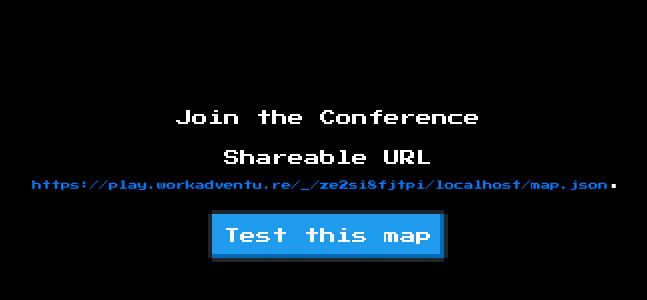
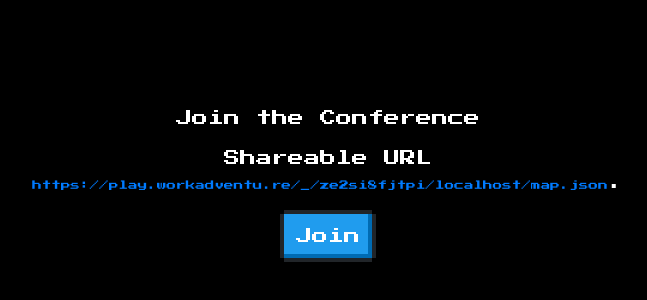
Before and after one commit to jt2tight/bingewave-map-challenge, a website: page index.html in a window 1280 px wide. Shown: the part 98-398 px from the top of the page, without its empty margins (312-959 px from the left). Drawn offline with nearby package versions, Linux system fonts and the light colour scheme.

Commit message:
Update index.html

```diff
--- a/index.html
+++ b/index.html
@@ -40,7 +40,7 @@
             <div class="nes-container with-title is-centered" style="margin-top: 1rem;">
                 <p class="title" style="background: none; color: white;">Join the Conference</p>
                 <p>Shareable URL <a id="mapLink" href="" style="font-size: .6em;"></a>.</p>
-                <p><a id="mapLink2" href="" class="nes-btn is-primary" >Test this map</a></p>
+                <p><a id="mapLink2" href="" class="nes-btn is-primary" >Join</a></p>
             </div>
 
 
```
